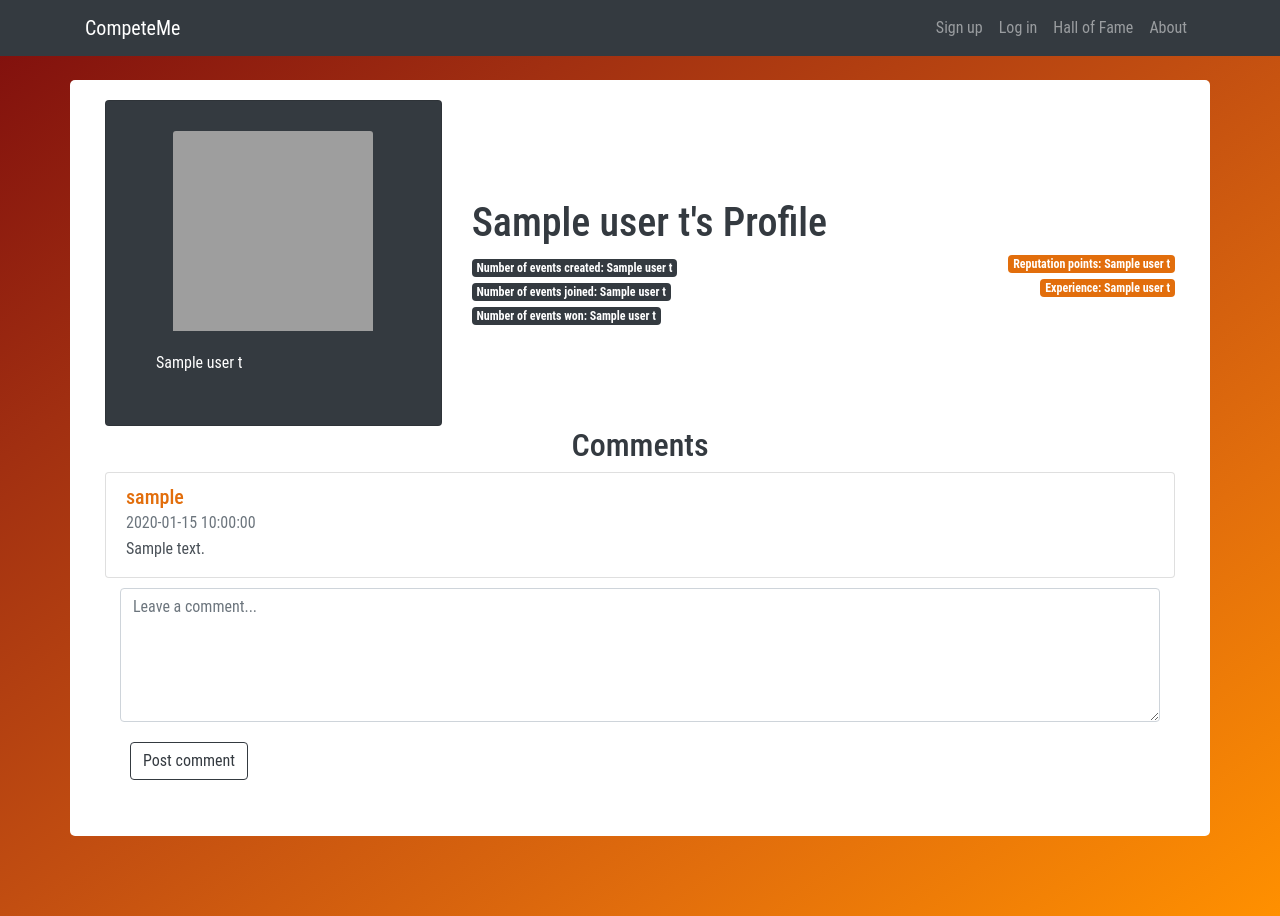
After one commit to pearlescen7/CompeteMe, a Flask app: a page that uses templates/layout.html in a window 1280 px wide. The commit adds this page. Run offline with Flask 2, Linux system fonts and the light colour scheme; a database or web service that is not in the repository returns one stand-in record (values such as "Sample title"); some libraries are stand-ins or nearby versions; grey boxes are pictures that could not be loaded.

Commit message:
Other users and comments added.
-Now you can reach other user's profiles.
-Leave/delete comments.

```diff
--- a/app.py
+++ b/app.py
@@ -29,12 +29,12 @@ def make_unique(string):
 def load_user(userid):
     return db.search_user_id(userid)
 
-@app.route("/landing_page")
+@app.route("/landing_page/")
 @app.route("/")
 def landing_page():
     return render_template("index.html")
 
-@app.route("/signup", methods = ['GET', 'POST'])
+@app.route("/signup/", methods = ['GET', 'POST'])
 def signup():
     if request.method == 'POST':
         if request.files["file_nm"].filename != '':
@@ -79,24 +79,24 @@ def signup():
             flash("Email already exists")
             return render_template("signup.html")
 
-        try:
-            db.add_user(user)
-            if filename:
-                pfp.save(os.path.join(app.config['UPLOAD_FOLDER'], filename))
-        except:
-            flash("Error occured while adding to database.")
-            return render_template("signup.html")
+        #try:
+        db.add_user(user)
+        #    if filename:
+        #        pfp.save(os.path.join(app.config['UPLOAD_FOLDER'], filename))
+        #except:
+        #    flash("Error occured while adding to database.")
+        #    return render_template("signup.html")
 
         return redirect(url_for("signup_success"))
 
     else:
         return render_template("signup.html")
 
-@app.route("/signup_success")
+@app.route("/signup_success/")
 def signup_success():
     return render_template("signup_success.html")
 
-@app.route("/login", methods = ['GET', 'POST'])
+@app.route("/login/", methods = ['GET', 'POST'])
 def login():
     if request.method == 'POST':
         username = request.form.get("username")
@@ -113,13 +113,32 @@ def login():
     else:
         return render_template("login.html")
 
+@app.route("/delete/<commentid>")
+@login_required
+def delete_comment(commentid):
+    db.delete_comment_id(commentid)
+    return redirect(url_for("profile"))
 
-@app.route("/profile")
+@app.route("/profile/", methods = ['GET', 'POST'])
 @login_required
 def profile():
-    return render_template("profile.html")
+    if request.method == 'POST':
+        db.send_comment(current_user, current_user.username, request.form.get("commentfield"))
 
-@app.route("/edit_profile", methods = ['GET', 'POST'])
+    comments = db.get_comments_id(current_user.id)
+    return render_template("profile.html", comments=comments)
+
+@app.route("/profile/<username>", methods = ['GET', 'POST'])
+def anon_profile(username):
+    if request.method == 'POST':
+        db.send_comment(current_user, username, request.form.get("commentfield"))
+    user = db.search_user_username(username)
+    if user is None:
+        return render_template("error.html")
+    comments = db.get_comments_id(user.id)
+    return render_template("anon_profile.html", user=user, comments=comments)
+
+@app.route("/edit_profile/", methods = ['GET', 'POST'])
 @login_required
 def edit_profile():
     if request.method == 'POST':
@@ -188,14 +207,17 @@ def edit_profile():
         elif "deletebut" in request.form.keys():
             filename = current_user.pfp
             db.delete_user_id(current_user.id)
-            os.remove(os.path.join(app.config['UPLOAD_FOLDER'], filename))
+            if filename:
+                os.remove(os.path.join(app.config['UPLOAD_FOLDER'], filename))
             flash("0")
+            logout_user()
             return render_template("login.html")
 
         elif "photobut" in request.form.keys():
             filename = current_user.pfp
             db.delete_user_pfp(current_user.id)
-            os.remove(os.path.join(app.config['UPLOAD_FOLDER'], filename))
+            if filename:
+                os.remove(os.path.join(app.config['UPLOAD_FOLDER'], filename))
             flash("0")
             return render_template("edit_profile.html")
         else:
@@ -208,7 +230,7 @@ def edit_profile():
 def uploaded_file(filename):
     return send_from_directory(app.config['UPLOAD_FOLDER'], filename)
 
-@app.route("/logout")
+@app.route("/logout/")
 @login_required
 def logout():
     logout_user()
--- a/static/profile.css
+++ b/static/profile.css
@@ -2,6 +2,7 @@
     height: 50%;
     width:90%;
     margin-top: 5rem;
+    margin-bottom: 5rem;
 }
 
 #profile-field{
--- a/tables.sql
+++ b/tables.sql
@@ -60,6 +60,8 @@ CREATE TABLE IF NOT EXISTS user_t (
     currency integer CHECK(currency >= 0) DEFAULT 0
 );
 
+ALTER TABLE holder ADD COLUMN user_id integer REFERENCES user_t (user_id);
+
 CREATE TABLE IF NOT EXISTS adminship (
     user_id integer REFERENCES user_t (user_id),
     event_id integer REFERENCES event_t (event_id),
--- /dev/null
+++ b/templates/anon_profile.html
@@ -0,0 +1,64 @@
+{% extends "layout.html" %}
+{% block title %}{{ user.username }}'s Profile{% endblock %}
+{% block content %}
+
+<link rel="stylesheet" type="text/css" href="{{ url_for('static', filename='profile.css') }}">
+<div class="container" id="wrapper">
+    <div class="row align-items-center text-dark bg-white" id="profile-field">
+        <div class="col-md-4">
+            <div class="card text-white bg-dark" id="pfp-card">
+                {% if (user.pfp is not none) and (user.pfp != '') %}
+                    <img class="card-img-top" src="{{ url_for('uploaded_file', filename=user.pfp) }}" id="card_img" alt="Card image cap">
+                {% endif %}
+                {% if (user.pfp == none) or (user.pfp == '')  %}
+                    <img class="card-img-top" src="{{ url_for('static', filename='empty-profile.png') }}" id="card_img" alt="Default profile picture">
+                {% endif %}
+                <div class="card-body">
+                    {% if user.bio %}
+                    <p class="card-text">{{user.bio}}</p>
+                    {% endif %}
+                    {% if not user.bio %}
+                    <p class="card-text">This user didn't provide any info.</p>
+                    {% endif %}
+                </div>
+            </div>
+        </div>
+
+        <div class="col-md-8">
+            <div class="text-left" id="pfp-right">
+                <h1>{{ user.username }}'s Profile</h1>
+                <span class="badge badge-dark">Number of events created: {{ user.no_events_created }}</span> <span class="badge badge-danger float-right" style="background-color:#e26e0c;">Reputation points: {{ user.rep_points}}</span><br>
+                <span class="badge badge-dark">Number of events joined: {{ user.no_events_joined }}</span> <span class="badge badge-danger float-right" style="background-color:#e26e0c;"> Experience: {{ user.experience}}</span><br>
+                <span class="badge badge-dark">Number of events won: {{ user.no_events_won }}</span>
+
+
+            </div>
+        </div>
+        <div class="col-md-12">
+            <div class="text-center" id="comment-text">
+                <h2>Comments</h2>
+                {% for comment in comments %}
+                <div class="list-group text-left">
+                    <div class="list-group-item list-group-item-action flex-column align-items-start">
+                        <div class="d-flex w-100 justify-content-between">
+                        <a href="/profile/{{comment[2]}}"><h5 class="mb-1" style="color:  #e26e0c">{{comment[2]}}<br><small class="text-muted">{{comment[1]}}</small></h5></a>
+                        <hr>
+                        </div>
+                        <p class="mb-1">{{comment[0]}}</p>
+                    </div>
+                </div>
+                {% endfor %}
+            </div>
+            <form class="form" method="post" action="" style="margin-top:10px;">
+                <div class="col-md-12">
+                <div class="form-group">
+                    <textarea class="form-control" rows="5" name="commentfield" placeholder="Leave a comment..."></textarea>
+                    <button class="btn btn-outline-dark" type="submit" style="margin:20px 10px;">Post comment</button>
+                </div>
+                </div>
+            </div>
+            </form>
+        </div>
+    </div>
+</div>
+{% endblock %}
--- a/templates/index.html
+++ b/templates/index.html
@@ -8,7 +8,7 @@
           <h1><u>Welcome to CompeteMe!</u></h1>
           <p>Your place to <span style="color:black;"><u>create</u></span> and <span style="color:black;"><u>manage</u></span> your tournaments/events. Click the button to start creating one.</p>
           {% if not current_user.is_authenticated %}
-          <a href=login><button type="button" class="btn btn-outline-dark btn-lg">Join now!</button></a>
+          <a href="{{url_for('login')}}"><button type="button" class="btn btn-outline-dark btn-lg">Join now!</button></a>
           {% endif %}
           {% if current_user.is_authenticated %}
           <a href="#"><button type="button" class="btn btn-outline-dark btn-lg">Create!</button></a>
--- a/templates/layout.html
+++ b/templates/layout.html
@@ -23,7 +23,7 @@
   <!-- Navigation -->
   <nav class="navbar navbar-expand-lg navbar-dark bg-dark fixed-top" id="mainNav">
     <div class="container">
-      <a class="navbar-brand js-scroll-trigger" href=landing_page>CompeteMe</a>
+      <a class="navbar-brand js-scroll-trigger" href="{{url_for('landing_page')}}">CompeteMe</a>
       <button class="navbar-toggler" type="button" data-toggle="collapse" data-target="#navbarResponsive" aria-controls="navbarResponsive" aria-expanded="false" aria-label="Toggle navigation">
         <span class="navbar-toggler-icon"></span>
       </button>
@@ -31,10 +31,10 @@
         <ul class="navbar-nav ml-auto">
         {% if not current_user.is_authenticated %}
           <li class="nav-item">
-            <a class="nav-link js-scroll-trigger" href=signup>Sign up</a>
+            <a class="nav-link js-scroll-trigger" href="{{url_for('signup')}}">Sign up</a>
           </li>
           <li class="nav-item">
-            <a class="nav-link js-scroll-trigger" href=login>Log in</a>
+            <a class="nav-link js-scroll-trigger" href="{{url_for('login')}}">Log in</a>
           </li>
           <li class="nav-item">
             <a class="nav-link js-scroll-trigger" href="#">Hall of Fame</a>
@@ -45,10 +45,10 @@
         {% endif %}
         {% if current_user.is_authenticated %}
         <li class="nav-item">
-            <a class="nav-link js-scroll-trigger" href=profile>Profile</a>
+            <a class="nav-link js-scroll-trigger" href="{{url_for('profile')}}">My Profile</a>
         </li>
         <li class="nav-item">
-            <a class="nav-link js-scroll-trigger" href="#">My Events</a>
+            <a class="nav-link js-scroll-trigger" href="#">Events</a>
         </li>
         <li class="nav-item">
             <a class="nav-link js-scroll-trigger" href="#">Teams</a>
@@ -63,7 +63,7 @@
           <a class="nav-link js-scroll-trigger" href="#">Hall of Fame</a>
         </li>
         <li class="nav-item">
-            <a class="nav-link js-scroll-trigger" href=logout>Logout</a>
+            <a class="nav-link js-scroll-trigger" href="{{url_for('logout')}}">Logout</a>
         </li>
         {% endif %}
         </ul>
--- a/templates/login.html
+++ b/templates/login.html
@@ -36,7 +36,7 @@
     <!-- Remind Passowrd -->
     <div id="formFooter">
       <a class="underlineHover" href="#">Forgot Password?</a><hr>
-      <a class="underlineHover" href=signup>Not a user? Sign up.</a>
+      <a class="underlineHover" href="{{url_for('signup')}}">Not a user? Sign up.</a>
     </div>
 
   </div>
--- a/templates/signup_success.html
+++ b/templates/signup_success.html
@@ -5,7 +5,7 @@
       <div class="text-center">
           <h1>Signed up successfully!</h1>
           <p>To continue your journey click the log in button.</p>
-          <a href =login><button type="button" class="btn btn-dark">Log me in now!</button></a>
+          <a href ="{{url_for('login')}}"><button type="button" class="btn btn-dark">Log me in now!</button></a>
       </div>
   </div>
 
--- a/user.py
+++ b/user.py
@@ -1,7 +1,7 @@
 from flask_login import UserMixin
 
 class User(UserMixin):
-    def __init__(self, id, username, password, email, team_id=None, inventory_id=None, holder_id=None, pfp=None, bio=None, no_events_created=0, no_events_joined=0, no_events_won=0, rep_points=0, experience=0, currency=0):
+    def __init__(self, id, username, password, email, team_id=None, inventory_id=None, pfp=None, bio=None, no_events_created=0, no_events_joined=0, no_events_won=0, rep_points=0, experience=0, currency=0):
         self.id = id
         self.username = username
         self.password = password
```
Also changed, not shown: database.py (+38 -3 lines), templates/error.html (added, +10 -0 lines), templates/profile.html (+16 -13 lines), static/uploads/4da9962b-maniacal.png (added), static/uploads/c26e8ae5-maniacal.png (added).
